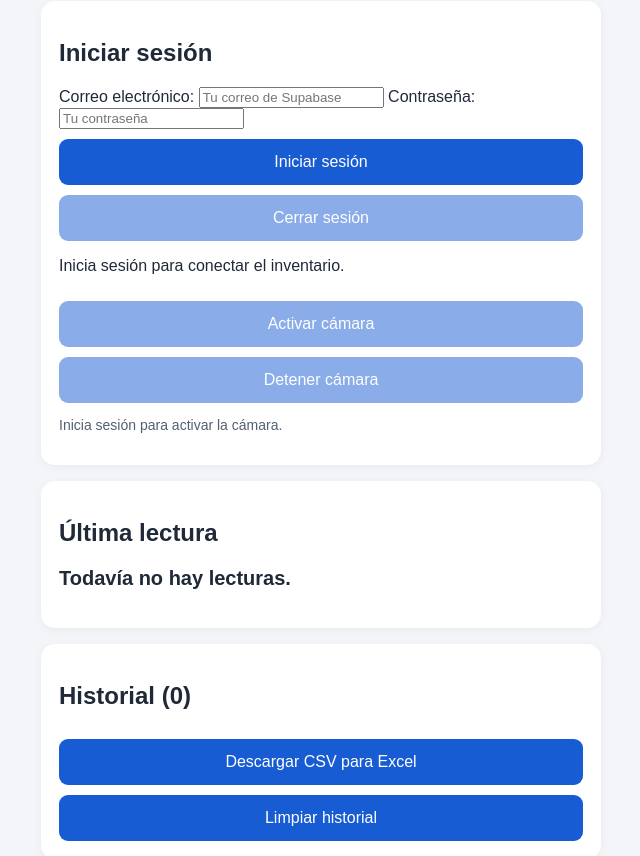
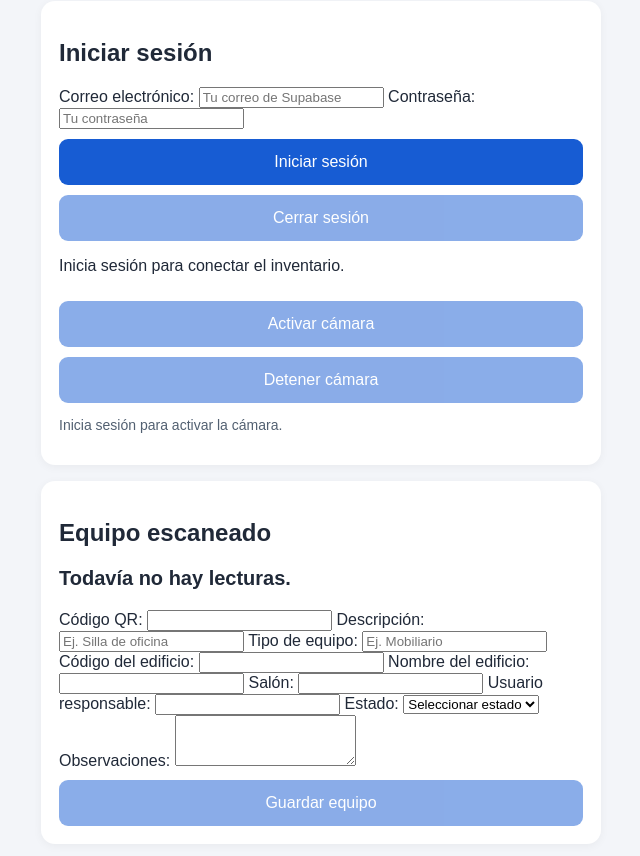
Before and after one commit to kvn-cxz/aaaaaaaaaaaaaaa, a plain HTML site: page index.html in a window 1280 px wide. Shown: the part 99-955 px from the top of the page, without its empty margins (319-959 px from the left). Drawn offline with nearby package versions, Linux system fonts and the light colour scheme; a script that the page names is missing.

Commit message:
Enhance QR reader with equipment form and updates
Added form for equipment details and updated section titles.

```diff
--- a/index.html
+++ b/index.html
@@ -48,11 +48,53 @@
 </section>
 
 
-  <section class="panel">
-    <h2>Última lectura</h2>
-    <p id="detected">Todavía no hay lecturas.</p>
-    <p id="saveStatus"></p>
-  </section>
+
+<section class="panel">
+  <h2>Equipo escaneado</h2>
+
+  <p id="detected">Todavía no hay lecturas.</p>
+  <p id="saveStatus"></p>
+
+  <form id="equipoForm">
+    <label for="codigoEquipo">Código QR:</label>
+    <input id="codigoEquipo" type="text" readonly required>
+
+    <label for="descripcion">Descripción:</label>
+    <input id="descripcion" type="text" placeholder="Ej. Silla de oficina">
+
+    <label for="tipo">Tipo de equipo:</label>
+    <input id="tipo" type="text" placeholder="Ej. Mobiliario">
+
+    <label for="edificio">Código del edificio:</label>
+    <input id="edificio" type="text">
+
+    <label for="nombre_edificio">Nombre del edificio:</label>
+    <input id="nombre_edificio" type="text">
+
+    <label for="salon">Salón:</label>
+    <input id="salon" type="text">
+
+    <label for="usuario">Usuario responsable:</label>
+    <input id="usuario" type="text">
+
+    <label for="estado">Estado:</label>
+    <select id="estado">
+      <option value="">Seleccionar estado</option>
+      <option value="En uso">En uso</option>
+      <option value="Disponible">Disponible</option>
+      <option value="En reparación">En reparación</option>
+      <option value="Baja">Baja</option>
+    </select>
+
+    <label for="observaciones">Observaciones:</label>
+    <textarea id="observaciones" rows="3"></textarea>
+
+    <button id="guardarEquipo" type="submit" disabled>
+      Guardar equipo
+    </button>
+  </form>
+</section>
+
 
   <section class="panel">
     <h2>Historial (<span id="count">0</span>)</h2>
```
